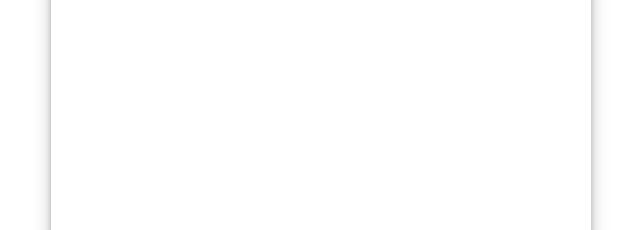
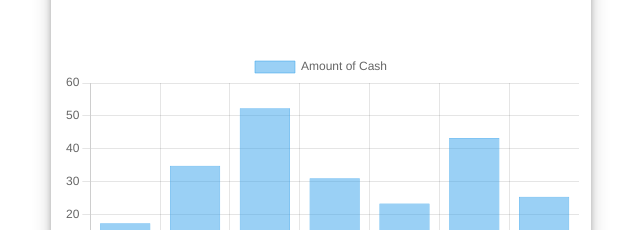
Before and after one commit to Have-Samuel/expenses-chart-component, a plain HTML site: page index.html in a window 1280 px wide. Shown: the part 314-544 px from the top of the page, without its empty margins (319-959 px from the left). Drawn offline with nearby package versions, Linux system fonts and the light colour scheme.

Commit message:
Now Displayed

```diff
--- a/index.html
+++ b/index.html
@@ -6,6 +6,7 @@
   <link rel="shortcut icon" href="./images/favicon-32x32.png" type="image/x-icon">
   <title>Expenses Chat Component</title>
   <link rel="stylesheet" href="./style.css">
+  <script src="https://cdn.jsdelivr.net/npm/chart.js"></script>
   <script src="./script.js" defer></script>
   <!-- <script src="https://cdnjs.cloudflare.com/ajax/libs/Chart.js/4.3.0/chart.min.js"></script> -->
 <link href="https://cdn.jsdelivr.net/npm/bootstrap@5.3.0/dist/css/bootstrap.min.css" rel="stylesheet">
@@ -82,6 +83,12 @@
                     </div>
                   </div> -->
     </div>
+
+
+<!-- <script>
+
+</script> -->
+
     <hr>
     <div class="base">
       <div class="left">
--- a/script.js
+++ b/script.js
@@ -1,18 +1,14 @@
 const myChart = document.querySelector('#myChart');
 
-const barChart = new Chart(myChart, {
+    new Chart(myChart, {
     type: 'bar',
     data: {
-    label: ['Mon', 'Tue', 'Wed', 'Thur', 'Fri', 'Sat', 'Sun'],
-    datasets: [
-      17.45,
-      34.91,
-      52.36,
-      31.07,
-      23.39,
-      43.28,
-      25.48,
-    ],
+      labels: ['Mon', 'Tue', 'Wed', 'Thur', 'Fri', 'Sat', 'Sun'],
+      datasets: [{
+        label: 'Amount of Cash',
+        data: [ 17.45, 34.91, 52.36, 31.07, 23.39, 43.28, 25.48],
+        borderWidth: 0.5
+    }],
       // backgroundColor: 'red',
       backgroundColor: [
         'rgba(255, 99, 132, 0.6)',
@@ -28,3 +24,24 @@ const barChart = new Chart(myChart, {
 
     },
 });
+
+// const ctx = document.querySelector('#myChart');
+
+//   new Chart(ctx, {
+//     type: 'bar',
+//     data: {
+//       labels: ['Mon', 'Tue', 'Wed', 'Thur', 'Fri', 'Sat', 'Sun', ],
+//       datasets: [{
+//         label: '# of Votes',
+//         data: [12, 19, 3, 5, 2, 3],
+//         borderWidth: 1
+//       }]
+//     },
+//     options: {
+//       scales: {
+//         y: {
+//           beginAtZero: true
+//         }
+//       }
+//     }
+//   });
```
Lines whose indentation alone changed are shown as unchanged.
